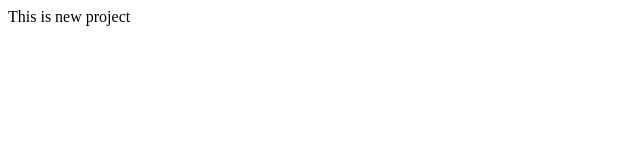
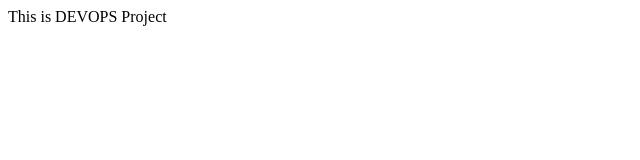
Before and after one commit to kanduriprasanth/newproject1, a plain HTML site: page index.html in a window 1280 px wide. Shown: the full height of the page, 0-640 px from the left. Drawn offline with Linux system fonts and the light colour scheme.

Commit message:
fifth commit

```diff
--- a/index.html
+++ b/index.html
@@ -1 +1 @@
-<html><body>This is new project</body></html>
+<html><body>This is DEVOPS Project</body></html>
```
